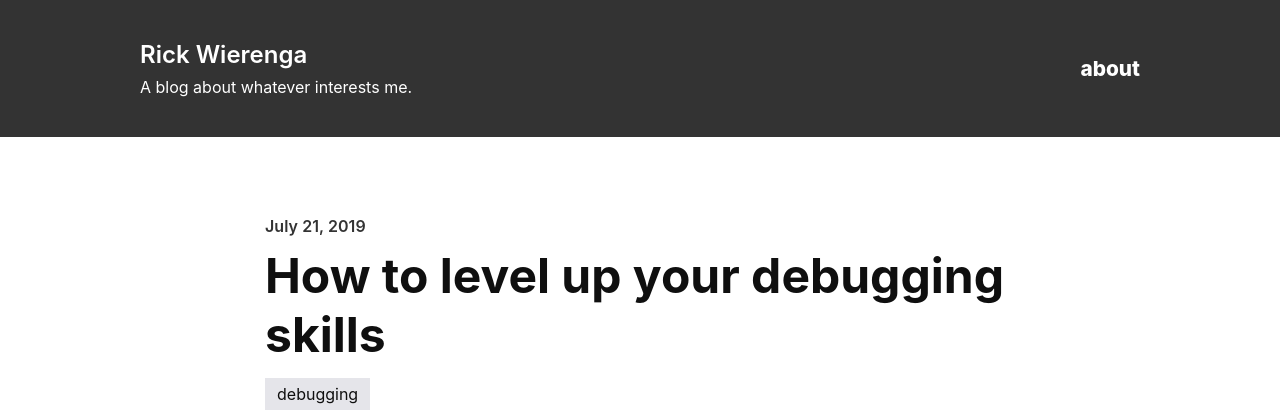
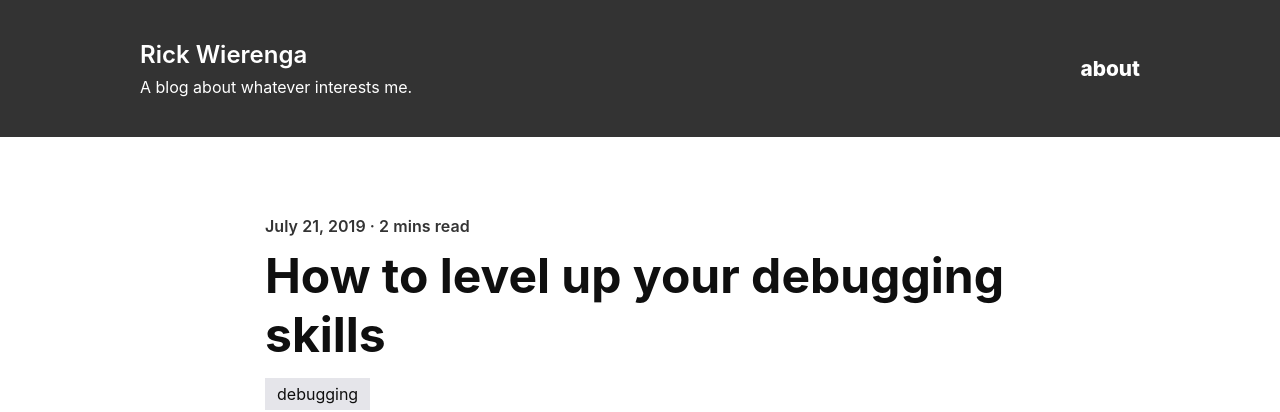
Before and after one commit to rickwierenga/rickwierenga.github.io, a Jekyll site: the page built from _posts/2019-07-21-How to level up your debugging skills.md, in a window 1280 px wide and 900 px high. Shown: the top 412 px of the window. Built offline with Jekyll 4.4.1, drawn with Linux system fonts in a browser that asks for light colours; nearby versions of some CDN libraries; part of the change alters nothing that is shown.

```diff
--- a/_includes/head.html
+++ b/_includes/head.html
@@ -21,6 +21,6 @@
 
   gtag('config', 'UA-143822145-1');
 </script>
-<meta name="twitter:card" content="summary"></meta>
+<meta name="twitter:card" content="Blog - Rick Wierenga"></meta>
 <meta name="twitter:creator" content="@rickwierenga"></meta>
 <meta name="twitter:site" content="@rickwierenga"></meta>
--- a/_layouts/post.html
+++ b/_layouts/post.html
@@ -3,7 +3,7 @@
     <head>
     {% include head.html %}
     <link href="/assets/stylesheets/dracula.css" rel="stylesheet">
-    <script type="text/javascript" src="http://cdn.mathjax.org/mathjax/latest/MathJax.js?config=TeX-AMS-MML_HTMLorMML"></script>
+    <script type="text/javascript" src="https://cdn.mathjax.org/mathjax/latest/MathJax.js?config=TeX-AMS-MML_HTMLorMML"></script>
     </head>
 
     {% include header.html %}
@@ -14,6 +14,14 @@
                 <header>
                     <p class="date">
                         {{ page.date | date: '%B %d, %Y' }}
+                        &middot;
+                        {% assign words = page.content | number_of_words %}
+                        {% if words < 180 %}
+                        1 min
+                        {% else %}
+                        {{ words | divided_by:180 }} mins
+                        {% endif %}
+                        read
                     </p>
                     <h1 class="post-title">{{ page.title }}</h1>
                     {% if page.tags.size > 0 %}
@@ -24,21 +32,6 @@
                     </div>
                     {% endif %}
                 </header>
-                <!-- <div class="date">
-                    <p>
-                        {{ page.date | date: '%B %d, %Y' }}
-                        &middot;
-                        {% assign words = page.content | number_of_words %}
-                        {% if words < 180 %}
-                        1 min
-                        {% else %}
-                        {{ words | divided_by:180 }} mins
-                        {% endif %}
-                        read
-                    </p>
-                </div> -->
-
-
                 {{content}}
             </article>
 
```
